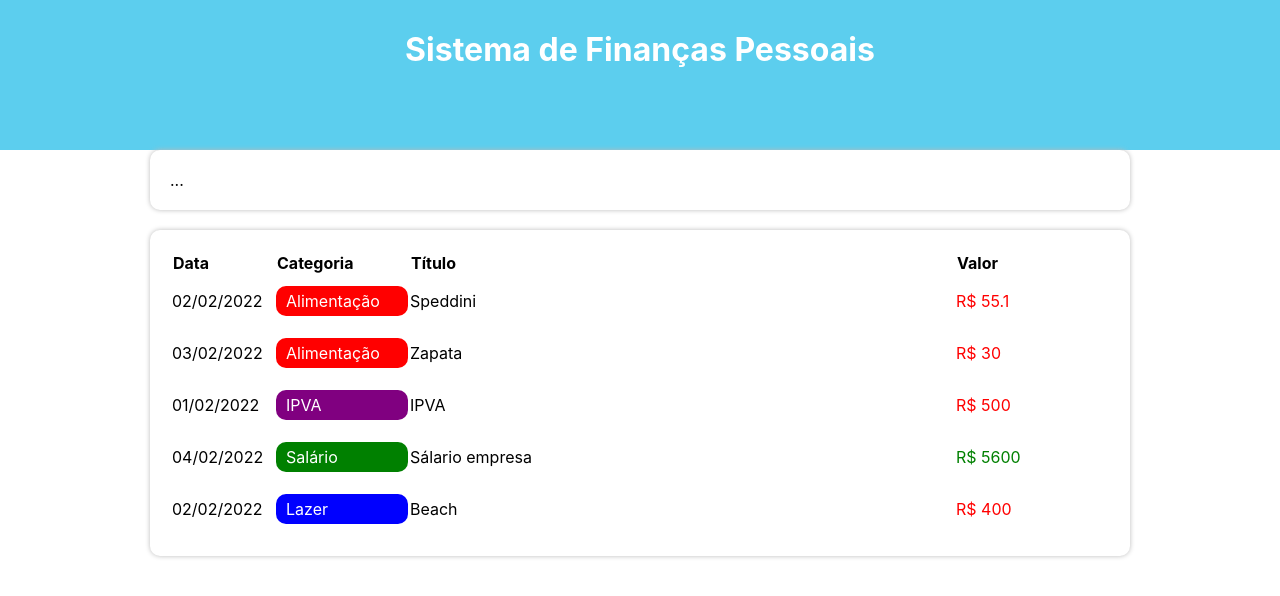
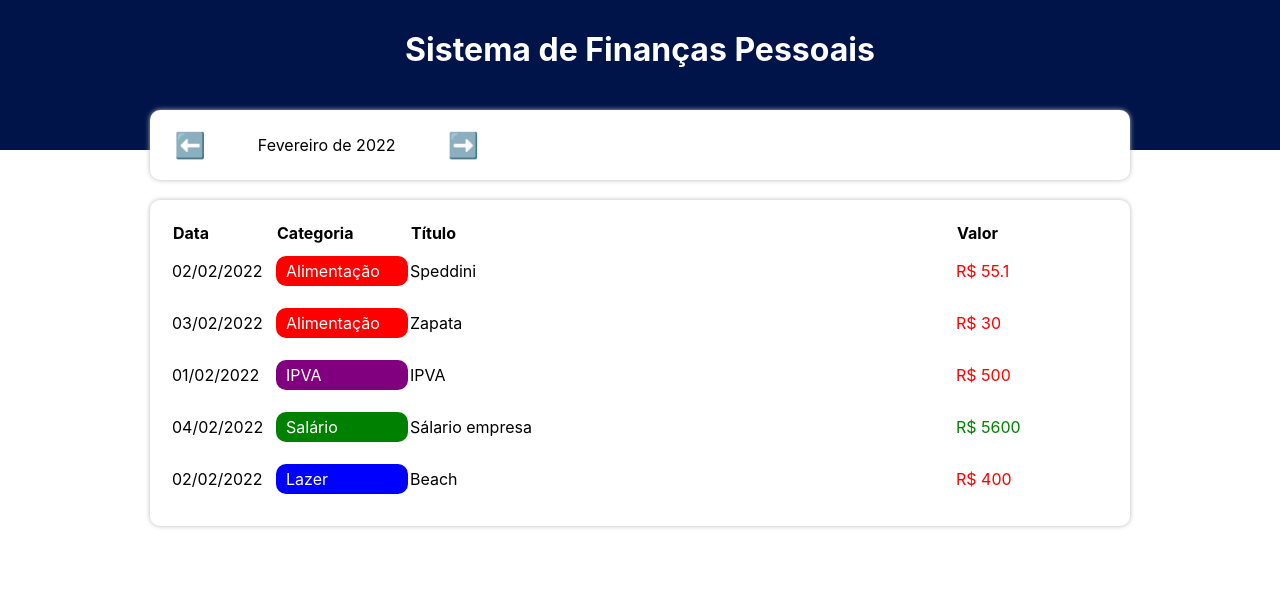
Before and after one commit to guilhermenoliani/expense-manager, a React (Create React App) app: page / in a window 1280 px wide. Shown: the top 596 px of the page. Built offline with nearby package versions, Linux system fonts and the light colour scheme.

Commit message:
Date area

```diff
--- a/src/App.styles.ts
+++ b/src/App.styles.ts
@@ -5,7 +5,7 @@ export const Container = styled.div`
 `;
 
 export const Header = styled.div`
-    background-color: #5cceee;
+    background-color: #001449;
     height: 150px;
     text-align: center;
 `;
--- a/src/App.tsx
+++ b/src/App.tsx
@@ -27,7 +27,7 @@ const App = () => {
       <C.Body>
 
 
-      <InfoArea/>
+      <InfoArea currentMonth={currentMonth}/>
 
       {/*Area de inserção*/}
 
--- a/src/components/InfoArea/index.tsx
+++ b/src/components/InfoArea/index.tsx
@@ -1,9 +1,22 @@
 import * as C from './styles';
+import {formatCurrentMonth} from '../../helpers/dateFilter';
 
-export const InfoArea = () =>  {
+type Props = {
+    currentMonth: string;
+}
+
+export const InfoArea = ({currentMonth}: Props) =>  {
     return (
         <C.Container>
-            ...
+            <C.MonthArea>
+                <C.MonthArrow>⬅️</C.MonthArrow>
+                <C.MonthTitle>{formatCurrentMonth(currentMonth)}</C.MonthTitle>
+                <C.MonthArrow>➡️</C.MonthArrow>
+
+            </C.MonthArea>
+            <C.ResumeArea>
+
+            </C.ResumeArea>
         </C.Container>
     );
 }
--- a/src/components/InfoArea/styles.ts
+++ b/src/components/InfoArea/styles.ts
@@ -1,8 +1,30 @@
 import styled from "styled-components";
 
 export const Container = styled.div`
+    display: flex;
+    align-items: center;
     background-color: #FFF;
     box-shadow: 0px 0px 5px #BBB;
     border-radius: 10px;
     padding: 20px;
+    margin-top: -40px;
 `;
+export const MonthArea = styled.div`
+    display: flex;
+    align-items: center;
+    flex: 1;
+`;
+export const MonthArrow = styled.div`
+    width: 40px;
+    text-align: center;
+    font-size: 25px;
+    cursor: pointer;
+`;
+export const MonthTitle = styled.div`
+    flex: 1;
+    text-align: center;
+`;
+export const ResumeArea = styled.div`
+    flex: 2;
+    display: flex;
+`;
--- a/src/helpers/dateFilter.ts
+++ b/src/helpers/dateFilter.ts
@@ -36,3 +36,9 @@ const addZeroToDate = (n: number): string => {
         return `${n}`;
     }
 }
+
+export const formatCurrentMonth = (currentMonth: string): string => {
+    let [year, month] = currentMonth.split('-');
+    let months = ['Janeiro', 'Fevereiro', 'Março', 'Abril', 'Maio', 'Junho', 'Julho', 'Agosto', 'Setembro', 'Outubro', 'Novembro', 'Dezembro'];
+    return `${months[parseInt(month) -1]} de ${year}`
+}
```
